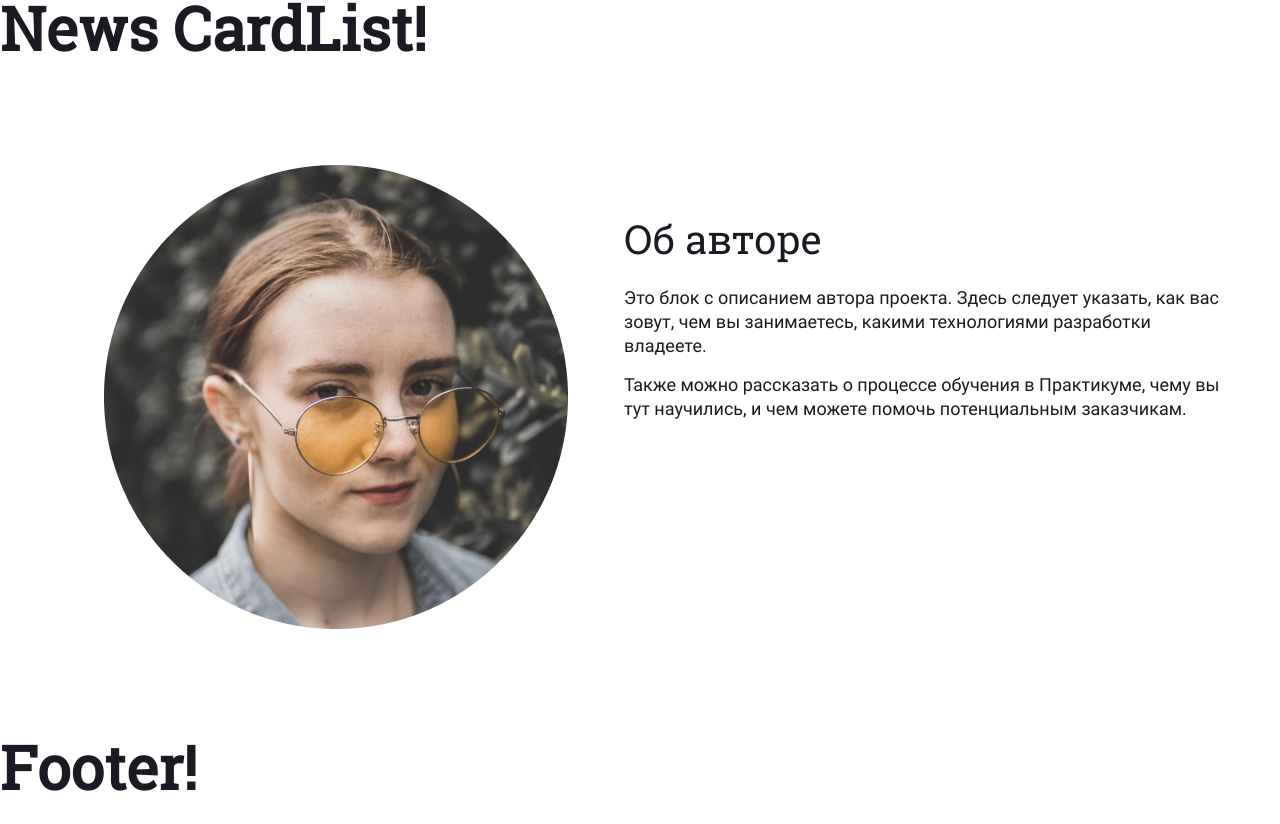
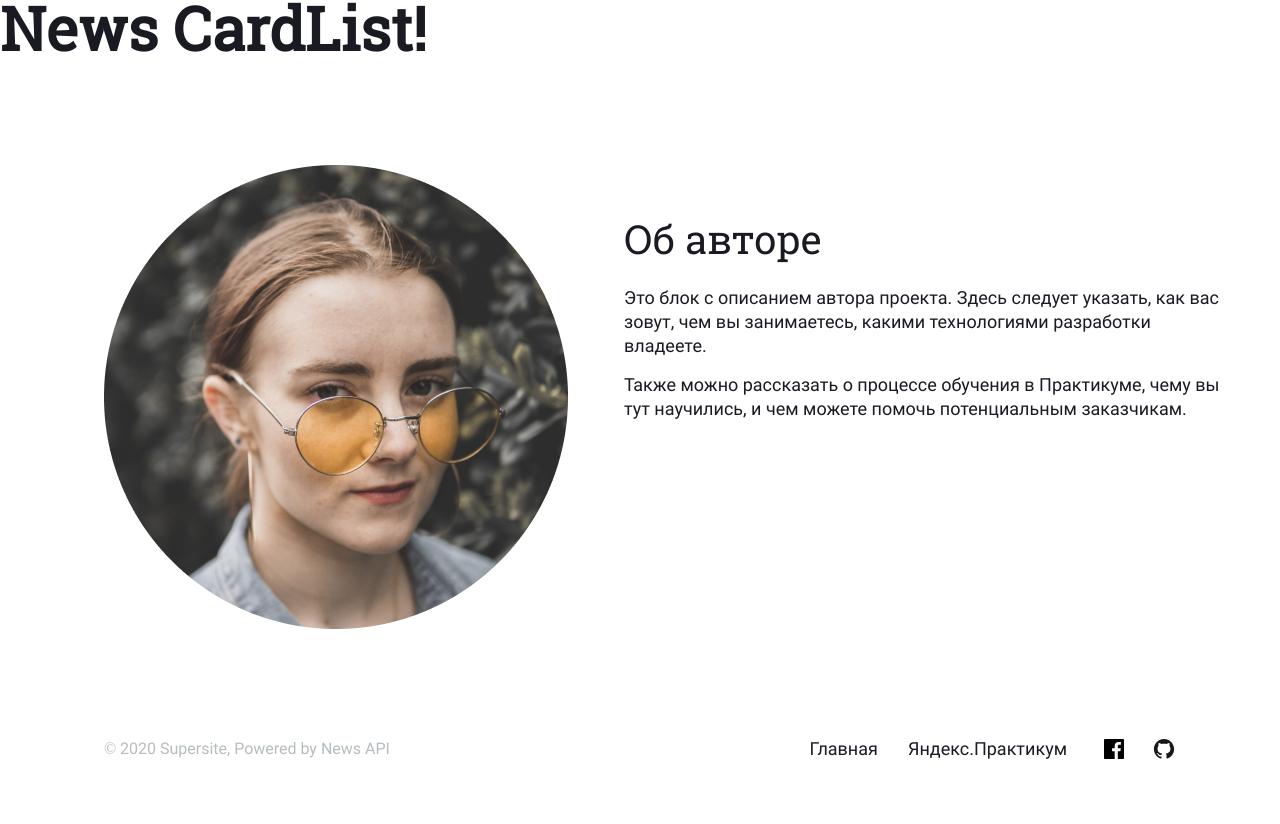
Before and after one commit to MaximStovba/news-explorer-frontend, a React (Create React App) app: page / in a window 1280 px wide. Shown: the part 605-1429 px from the top of the page. After the commit the page ends 1394 px from the top, so only its background shows below. Built offline with nearby package versions, Linux system fonts and the light colour scheme.

Commit message:
компонент Footer

```diff
--- a/src/components/Footer/Footer.css
+++ b/src/components/Footer/Footer.css
@@ -1,8 +1,76 @@
 .footer {
-  font-family: Roboto Slab;
+  /* боковые отступы */
+  padding: 0 104px;
+  /* сетка footer */
+  display: grid;
+  grid-template-columns: repeat(2, 1fr);;
+  grid-template-rows: 80px;
+  grid-template-areas:
+  "footer__copyright footer__column-links";
+  /* выравнивание содержимого по вертикале */
+  align-items: center;
+}
+
+.footer__copyright {
+  margin: 0;
+  /* расположение в сетке footer */
+  grid-area: footer__copyright;
+  /* стилизация текста */
+  font-family: Roboto;
   font-style: normal;
   font-weight: normal;
-  font-size: 30px;
-  line-height: 34px;
+  font-size: 16px;
+  line-height: 22px;
+  color: #B6BCBF;
+}
+
+.footer__column-links {
+  /* расположение в сетке footer */
+  grid-area: footer__column-links;
+  /* ul / li */
+  margin-left: 0; /* Отступ слева в браузере IE и Opera */
+  padding-left: 0; /* Отступ слева в браузере Firefox, Safari, Chrome */
+  list-style-type: none; /* Убираем маркеры */
+  /* сетка footer__column-links */
+  display: grid;
+  grid-template-columns: repeat(4, min-content);
+  grid-template-rows: 1fr;
+  grid-template-areas:
+    "footer__link_name_main footer__link_name_yap footer__link_name_fb footer__link_name_gh";
+  /* выравнивание сетки footer__column-links */
+  justify-content: end;
+}
+
+.footer__link_type_text {
+  font-family: Roboto;
+  font-style: normal;
+  font-weight: normal;
+  font-size: 18px;
+  line-height: 24px;
   color: #1A1B22;
+  text-decoration: none;
 }
+
+.footer__link_name_main {
+  grid-area: footer__link_name_main;
+  margin-right: 30px;
+}
+
+.footer__link_name_yap {
+  grid-area: footer__link_name_yap;
+  margin-right: 35px;
+}
+
+.footer__link_name_fb {
+  grid-area: footer__link_name_fb;
+  margin-right: 26px;
+}
+
+.footer__link_name_gh {
+  grid-area: footer__link_name_gh;
+}
+
+.footer__social-icon {
+  width: 24px;
+  height: 24px;
+}
--- a/src/components/Footer/Footer.js
+++ b/src/components/Footer/Footer.js
@@ -1,12 +1,20 @@
 // Footer.js
 
 import React from 'react';
+import fb from '../../images/fb.svg';
+import gh from '../../images/github.svg';
 import './Footer.css';
 
 function Footer() {
   return (
     <footer className="footer">
-      <h1>Footer!</h1>
+      <p className="footer__copyright">&copy; 2020 Supersite, Powered by News API</p>
+      <ul className="footer__column-links">
+        <li><a className="footer__link footer__link_name_main footer__link_type_text" href="/">Главная</a></li>
+        <li><a className="footer__link footer__link_name_yap footer__link_type_text" href="/">Яндекс.Практикум</a></li>
+        <li><a className="footer__link footer__link_name_fb" href="/"><img className="footer__social-icon" src={fb} alt="GitHub"></img></a></li>
+        <li><a className="footer__link footer__link_name_gh" href="/"><img className="footer__social-icon" src={gh} alt="Facebook"></img></a></li>
+      </ul>
     </footer>
   );
 }
--- a/src/components/Header/Header.css
+++ b/src/components/Header/Header.css
@@ -11,7 +11,7 @@
   display: grid;
   grid-template-columns: repeat(2, 1fr);;
   grid-template-rows: 1fr;
-  /* выравнивание по вертикале */
+  /* выравнивание содержимого по вертикале */
   align-items: center;
 }
 
--- a/src/components/Header/Header.js
+++ b/src/components/Header/Header.js
@@ -7,7 +7,7 @@ import Navigation from '../Navigation/Navigation';
 function Header() {
   return (
     <header className="header">
-      <h1 className="header__logo">NewsExplorer</h1>
+      <p className="header__logo">NewsExplorer</p>
       <Navigation />
     </header>
   );
--- a/src/components/SearchForm/SearchForm.js
+++ b/src/components/SearchForm/SearchForm.js
@@ -6,7 +6,7 @@ import './SearchForm.css';
 function SearchForm() {
   return (
     <form name="search" method="POST" action="#" className="search-form" noValidate>
-      <h2 className="search-form__title">Что творится в мире?</h2>
+      <h1 className="search-form__title">Что творится в мире?</h1>
       <p className="search-form__text">Находите самые свежие статьи на любую тему и сохраняйте в своём личном кабинете.</p>
       <input
         type="text"
```
Also changed, not shown: src/images/fb.svg (added), src/images/github.svg (added).
